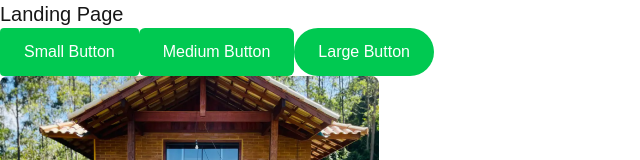
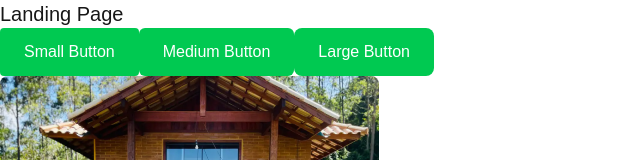
Before and after one commit to abednegoadjocacher/alx-project-0x00-setup, a Next.js app in the folder alx-project-0x00/: page /landing in a window 1280 px wide. Shown: the top 160 px of the page, without its empty margins (0-640 px from the left). Built offline with nearby package versions, Linux system fonts and the light colour scheme.

Commit message:
Finished with the project set up

```diff
--- a/alx-project-0x00/pages/landing.tsx
+++ b/alx-project-0x00/pages/landing.tsx
@@ -6,7 +6,7 @@ const Landing: React.FC =  () => {
       <h1 className=" text-xl font-extralight">Landing Page</h1>
       <Button title="Small Button" styles="rounded-sm" />
       <Button title="Medium Button" styles="rounded-md" />
-      <Button title="Large Button" styles="rounded-full" />
+      <Button title="Large Button" styles="rounded-full lg:rounded-lg" />
       <Card />
       <Card />
       <Card />
```
